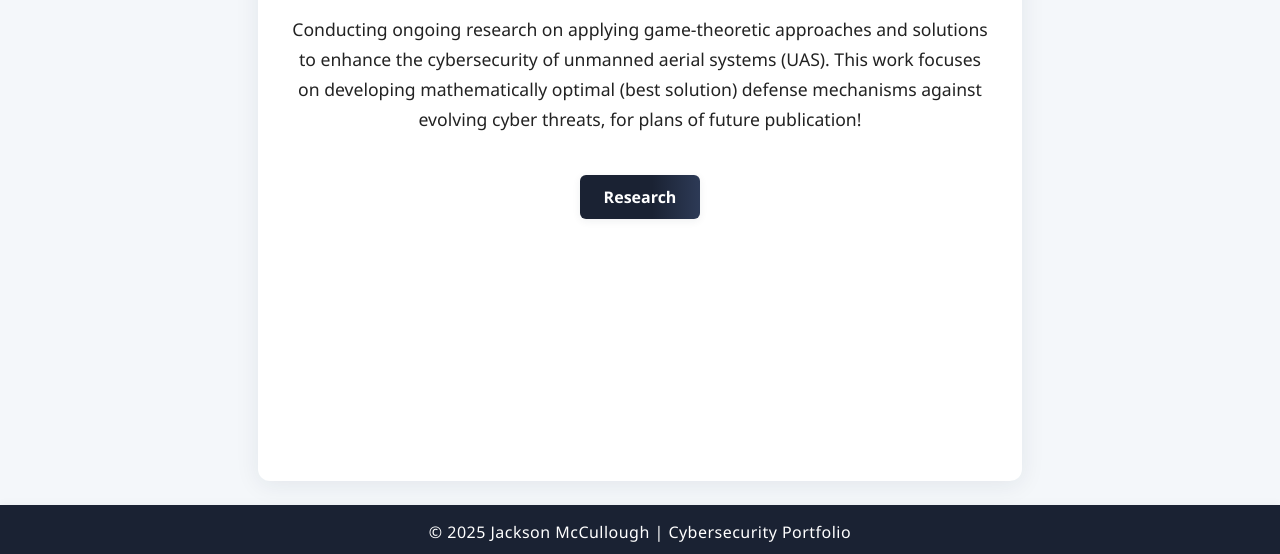
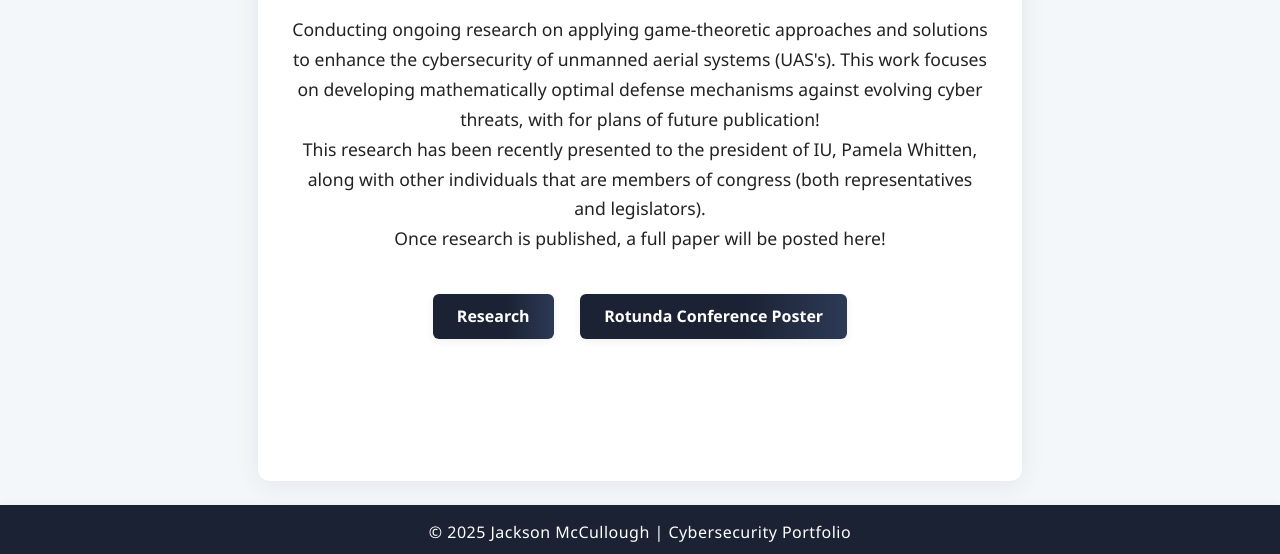
Before and after one commit to jacmccul/cysec, a plain HTML site: page research.html in a window 1280 px wide. Shown: the part 246-800 px from the top of the page. Drawn offline with Linux system fonts and the light colour scheme.

Commit message:
updating research and adding noted to cv and certs that will be updated next fall

```diff
--- a/research.html
+++ b/research.html
@@ -21,9 +21,13 @@
 
 <h1>SkyShield: Game-Theoretic Defense for Autonomous Drones</h1>
 <p>Conducting ongoing research on applying game-theoretic
-    approaches and solutions to enhance the cybersecurity of unmanned aerial systems (UAS).
-    This work focuses on developing mathematically optimal (best solution) defense mechanisms against evolving cyber threats, for plans of future publication!</p>
+    approaches and solutions to enhance the cybersecurity of unmanned aerial systems (UAS's).
+    This work focuses on developing mathematically optimal defense mechanisms against evolving cyber threats, with for plans of future publication! <br>
+    This research has been recently presented to the president of IU, Pamela Whitten, along with other individuals that are members of
+    congress (both representatives and legislators). <br>
+    Once research is published, a full paper will be posted here!</p>
     <a class="btn" href="SkyShield.pdf">Research</a>
+    <a class="btn" href="SkyshieldFinal2%20(2).png">Rotunda Conference Poster</a>
 
 </div>
 <footer>
```
Also changed, not shown: certs.html (+3 -0 lines), 1 other file.
